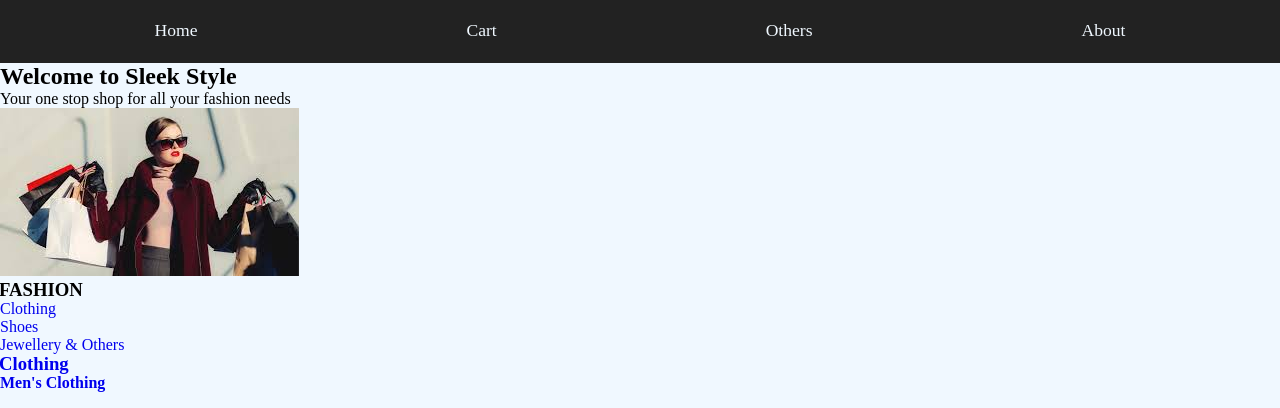
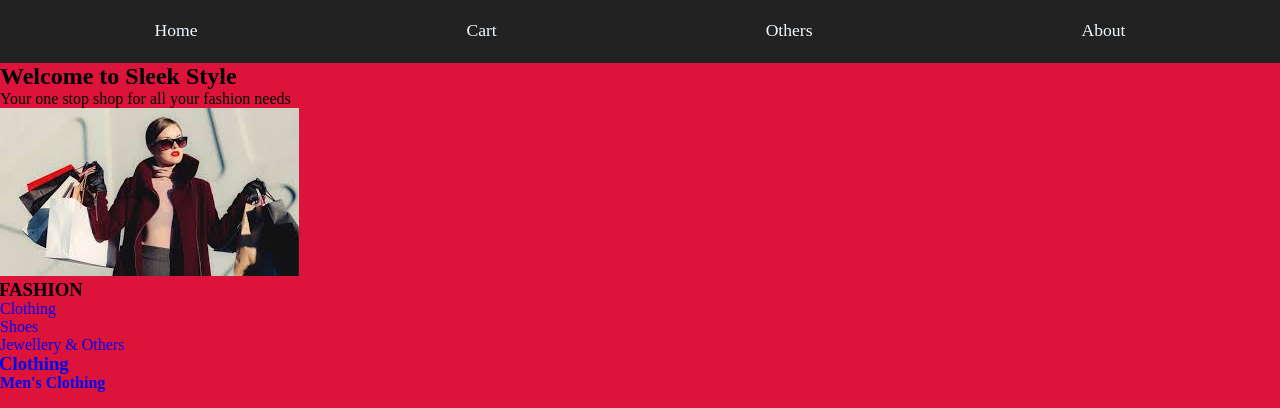
Before and after one commit to Gregory-141/Rilcod_Fashion-Style, a plain HTML site: page index.html in a window 1280 px wide. Shown: the top 408 px of the page. Drawn offline with Linux system fonts and the light colour scheme.

Commit message:
Updated styles.css

```diff
--- a/styles.css
+++ b/styles.css
@@ -6,7 +6,7 @@
                 padding: 0;
             }
             body{
-                background-color: aliceblue;
+                background-color: crimson;
             }
             .container {
                 max-width: auto;
```
